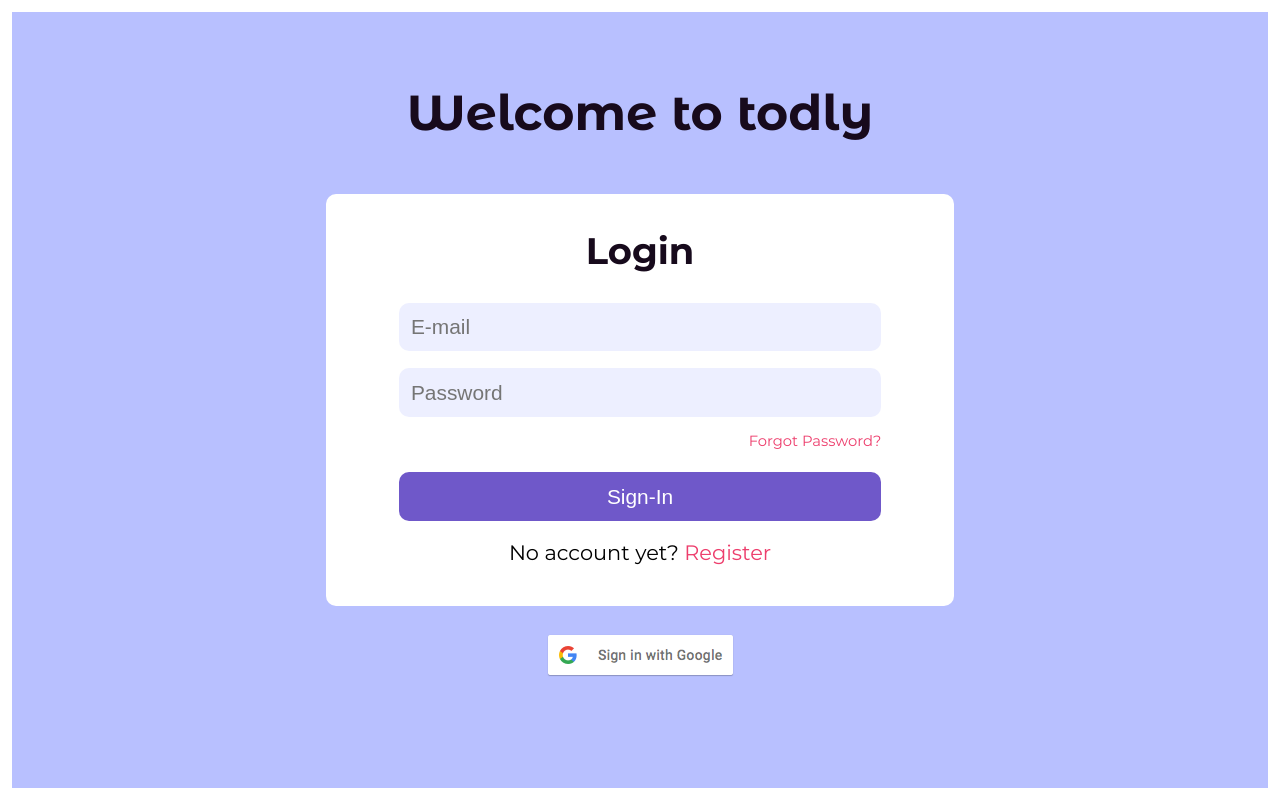
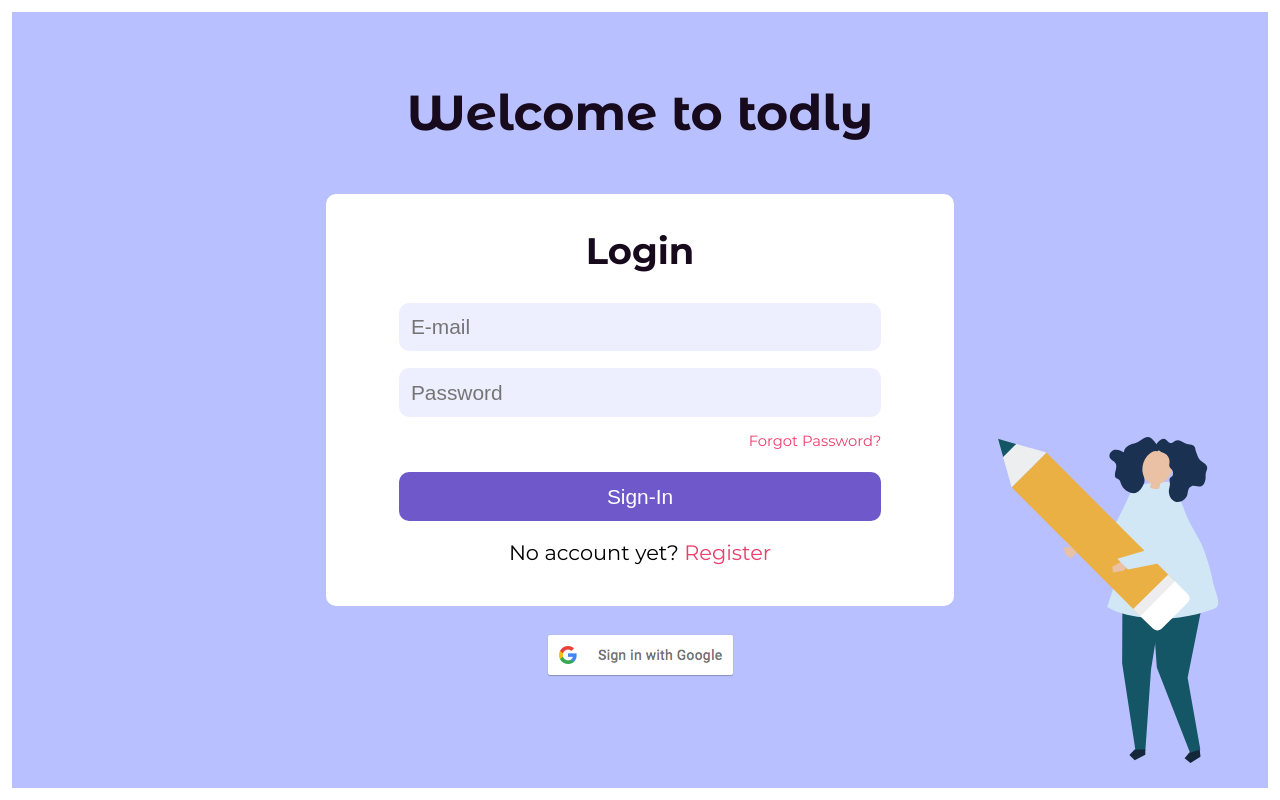
Before and after one commit to NathalieB96/To-Do-App, a Vue app: page /signin in a window 1280 px wide. Built offline with nearby package versions, Linux system fonts and the light colour scheme; no server answers; a web font is replaced by a local one.

Commit message:
Style: illustration women with pencil

```diff
--- a/src/assets/styles/components/_form.scss
+++ b/src/assets/styles/components/_form.scss
@@ -58,3 +58,16 @@
 	}
 
 }
+
+.login-image {
+	position: absolute;
+    bottom: 0;
+	right: 0;
+	padding: 1rem 2rem;
+	width: 10rem;
+
+
+	@media (min-width: $md) {
+		width: 13rem;
+	}
+}
--- a/src/assets/styles/layout/_base.scss
+++ b/src/assets/styles/layout/_base.scss
@@ -17,6 +17,7 @@
 	border: solid 0.5rem #fff;
     margin: 0;
 	min-height: 100vh;
+	position: relative;
 	-webkit-font-smoothing: antialiased;
 	-moz-osx-font-smoothing: grayscale;
 }
--- a/src/pages/signin.vue
+++ b/src/pages/signin.vue
@@ -18,6 +18,8 @@
             <img src="../assets/img/btn_google_signin_light_normal_web.png" alt="Google Logo">
         </button>
     </div>
+
+    <img class="login-image" src="../assets/img/women.svg" alt="Women with Pencil" >
 
 </template>
 
--- a/src/pages/todo.vue
+++ b/src/pages/todo.vue
@@ -54,6 +54,7 @@
             </div>
         </div>
     </div>
+
 </main>
 
 </template>
```
Also changed, not shown: src/assets/img/women.svg (added).
